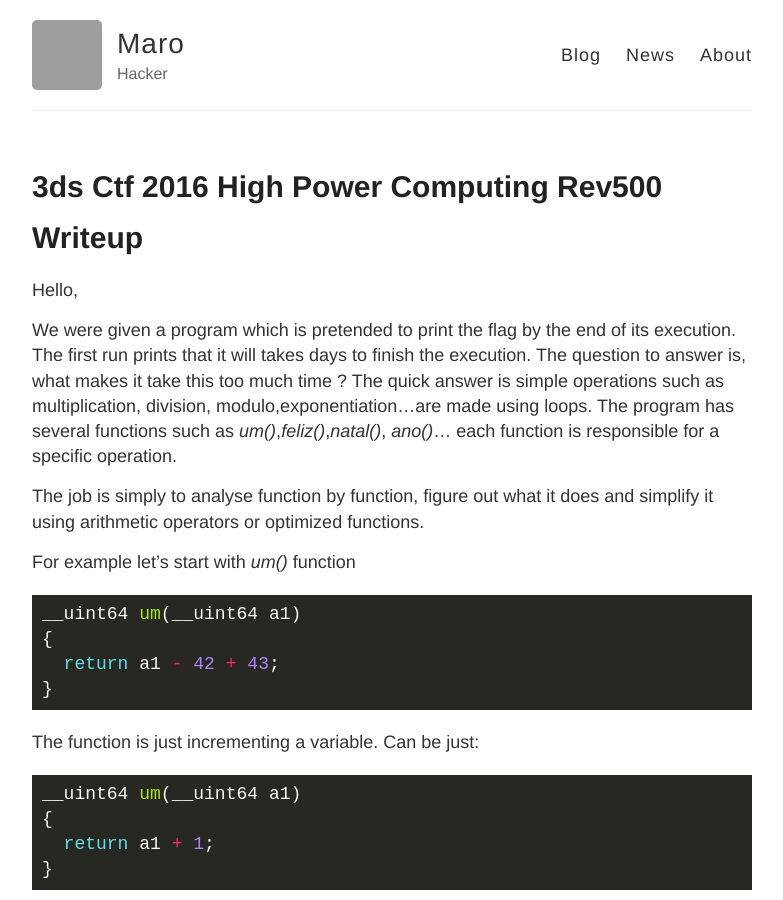
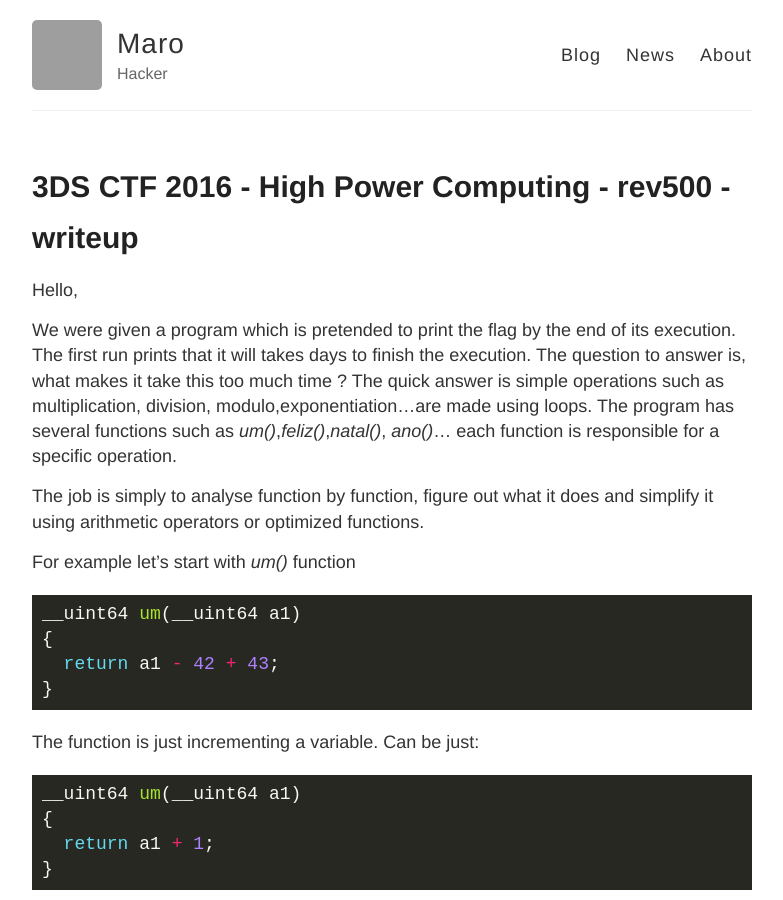
Before and after one commit to maroueneboubakri/maroueneboubakri.github.io, a Jekyll site: the page built from _posts/2016-12-23-3DS-CTF-2016-High-Power-Computing-rev500-writeup.md, in a window 1280 px wide and 900 px high. Shown: the whole window, without its empty margins (248-1031 px from the left). Built offline with Jekyll 4.4.1, drawn with Linux system fonts in a browser that asks for light colours; our own code applies the rules of GitHub Pages for plain Markdown files; part of the change alters nothing that is shown; grey boxes are pictures that could not be loaded.

```diff
--- a/_posts/2016-12-23-3DS-CTF-2016-High-Power-Computing-rev500-writeup.md
+++ b/_posts/2016-12-23-3DS-CTF-2016-High-Power-Computing-rev500-writeup.md
@@ -1,3 +1,6 @@
+---
+title: 3DS CTF 2016 - High Power Computing - rev500 - writeup
+---
 
 Hello,
 
```
